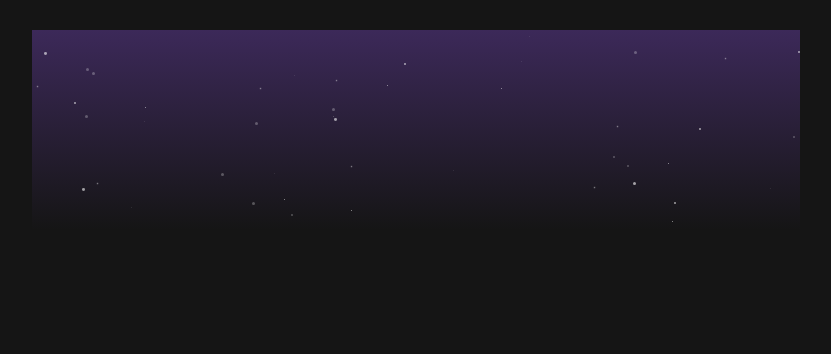
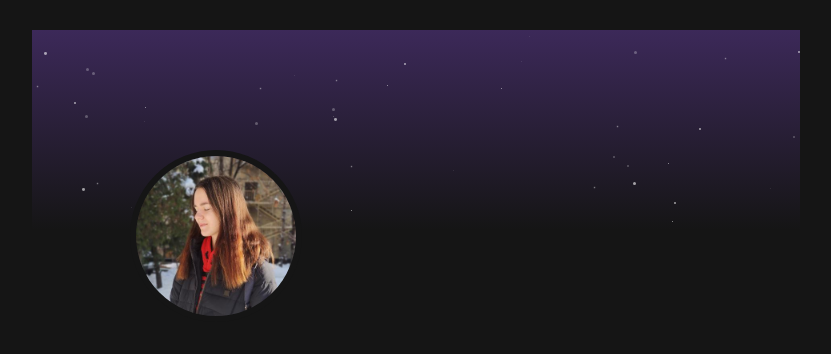
Before and after one commit to longzhang920909/portfolio, a React (Vite) app: page / in a window 1280 px wide. Shown: the top 354 px of the page, without its empty margins (224-1055 px from the left). Built offline with nearby package versions, Linux system fonts and the light colour scheme.

Commit message:
Add profile picture

```diff
--- a/src/app/app.tsx
+++ b/src/app/app.tsx
@@ -2,16 +2,16 @@ import {FC} from "react";
 
 import './assets/styles/normalize.scss';
 import {AppContainer, GlobalStyles} from './resources/styles.ts';
-import Banner from "../components/banner";
 import {ThemeProvider} from "styled-components";
 import theme from "../shared/theme";
+import Profile from "../components/profile";
 
 const App: FC = () => {
   return (
     <AppContainer>
       <GlobalStyles/>
       <ThemeProvider theme={theme}>
-        <Banner/>
+        <Profile/>
       </ThemeProvider>
     </AppContainer>
   )
--- /dev/null
+++ b/src/components/profile/index.ts
@@ -0,0 +1 @@
+export {default} from './profile.tsx'
--- /dev/null
+++ b/src/components/profile/profile.tsx
@@ -0,0 +1,20 @@
+import {FC} from "react";
+import Banner from "../banner";
+import image from './resources/img/photo.png';
+import {StyledProfilePicture} from "./resources/styles.ts";
+import Container from "../../shared/styles/container.ts";
+
+const Profile: FC = () => {
+  return (
+    <div>
+      <Banner />
+      <Container>
+        <StyledProfilePicture>
+          <img src={image} alt="Photo of Emilia" />
+        </StyledProfilePicture>
+      </Container>
+    </div>
+  )
+}
+
+export default Profile;
--- /dev/null
+++ b/src/components/profile/resources/styles.ts
@@ -0,0 +1,25 @@
+import styled from "styled-components";
+
+const pfpSize = 160;
+
+export const StyledProfilePicture = styled('div')(({theme}) => ({
+  width: pfpSize,
+  height: pfpSize,
+  marginTop: (pfpSize - pfpSize / 2) * -1,
+  borderRadius: '100%',
+  overflow: 'hidden',
+  position: 'relative',
+  zIndex: 10,
+  border: '6px solid',
+  borderColor: theme.palette.background.main,
+  '&:hover': {
+    img: {
+      transform: 'scale(1.2)'
+    }
+  },
+  '& img': {
+    width: '100%',
+    height: '100%',
+    transition: 'all .3s'
+  }
+}))
```
Also changed, not shown: src/components/profile/resources/img/photo.png (added).
